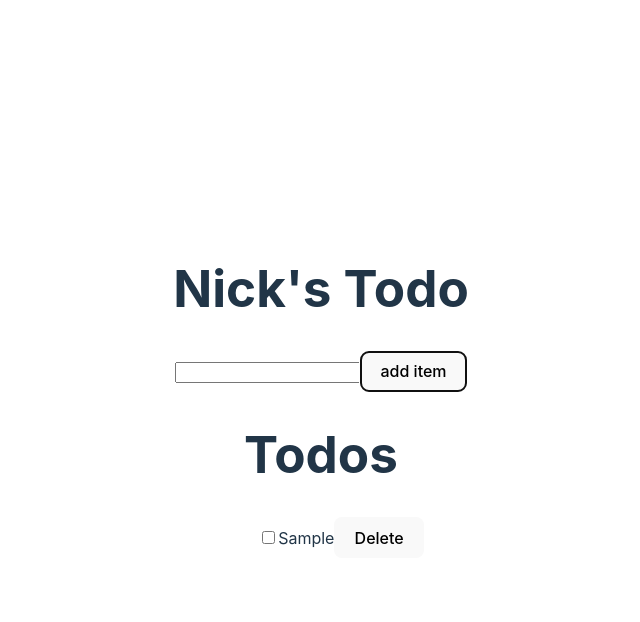
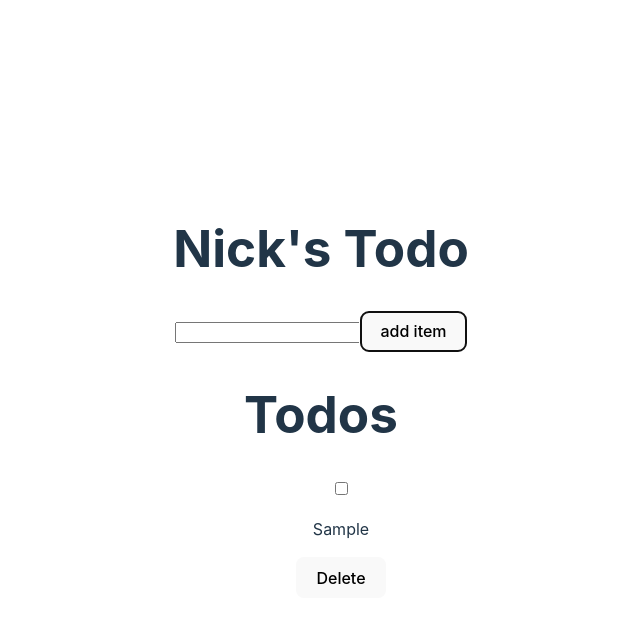
Before and after one commit to nawright16/nicks_todo, a React (Vite) app: page / in a window 1280 px wide. Both pictures are taken after typing "Sample" into the empty fields and a click on the button "add item". Shown: the top 622 px of the page, without its empty margins (319-959 px from the left). Built offline with nearby package versions, Linux system fonts and the light colour scheme.

Commit message:
added uuidv4 to generate random id's to todo item. Changed logic in functions to use id's instead of index.

```diff
--- a/src/App.jsx
+++ b/src/App.jsx
@@ -1,27 +1,27 @@
 import { useState } from "react";
+import { v4 as uuidv4 } from "uuid";
 import Form from "./Form";
 import List from "./List";
 import "./App.css";
 
 function App() {
-
   const [todos, setTodos] = useState([]);
 
-
-  function addTodo(item) {
-    const currentTodos = [...todos, item];
-    setTodos(currentTodos);
+  function addTodo(title) {
+    if (!title) return;
+    setTodos(todos => {
+      return [...todos, { id: uuidv4(), title}];
+    });
   }
 
-  function deleteTodo(index) {
-    const newTodos = todos.filter((_, i) => i !== index);
-    setTodos(newTodos)
+  function deleteTodo(id) {
+    const newTodos = todos.filter((todo) => todo.id !== id);
+    setTodos(newTodos);
   }
   return (
     <>
       <Form addTodo={addTodo} />
-      <List deleteTodo={deleteTodo} todos={todos}/>
-
+      <List deleteTodo={deleteTodo} todos={todos}   />
     </>
   );
 }
--- a/src/Form.jsx
+++ b/src/Form.jsx
@@ -9,18 +9,17 @@ function Form({ addTodo }) {
     setItem("");
   }
 
+  function handleChange(e) {
+    setItem(e.target.value);
+  }
 
   return (
     <>
       <div className="form">
         <h1>Nick's Todo</h1>
         <form id="form" onSubmit={handleSubmit}>
-          <input
-            type="text"
-            value={item}
-            onChange={(e) => setItem(e.target.value)}
-          />
-          <button className="add-btn">add item</button>
+          <input type="text" value={item} onChange={handleChange} />
+          <button className="add-btn" type="submit">add item</button>
         </form>
       </div>
     </>
--- a/src/List.jsx
+++ b/src/List.jsx
@@ -1,18 +1,20 @@
-function List({deleteTodo, todos}) {
+function List({ deleteTodo, todos }) {
   return (
     <>
       <div className="list">
         <h1>Todos</h1>
         <ul>
-          {todos.map((item, index) => (
-            <li key={index}>
-              <input type="checkbox" />
-              {item}
-              <button onClick={() => deleteTodo(index)} className="dlt-btn">
-                Delete
-              </button>
-            </li>
-          ))}
+          {todos.map((todo) => {
+            return (
+              <li key={todo.id}>
+                <input type="checkbox" />
+                <p>{todo.title}</p>
+                <button onClick={() => deleteTodo(todo.id)} className="dlt-btn">
+                  Delete
+                </button>
+              </li>
+            );
+          })}
         </ul>
       </div>
     </>
```
